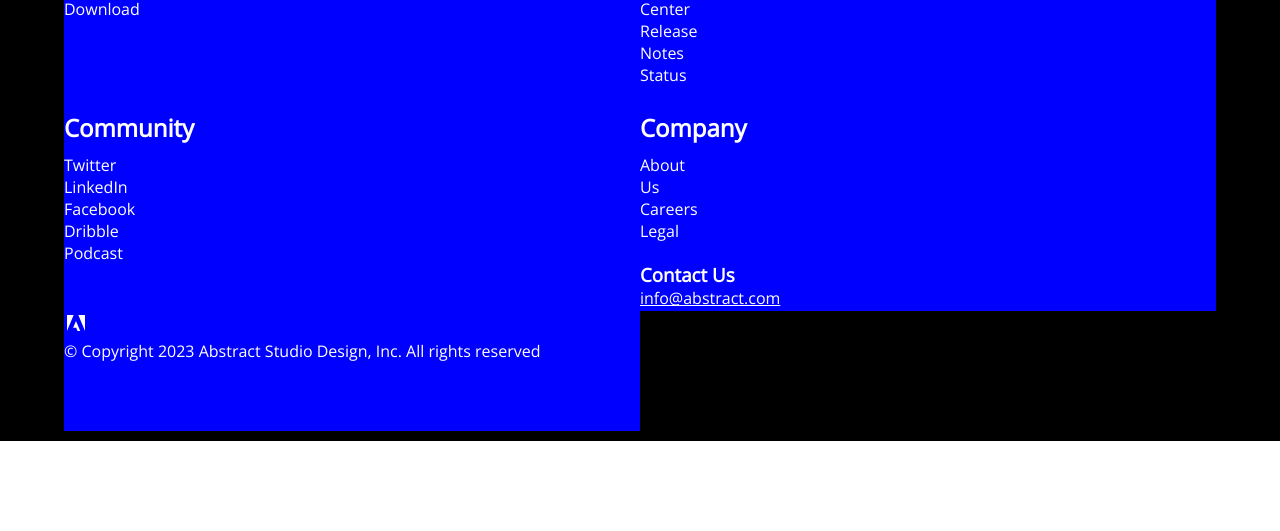
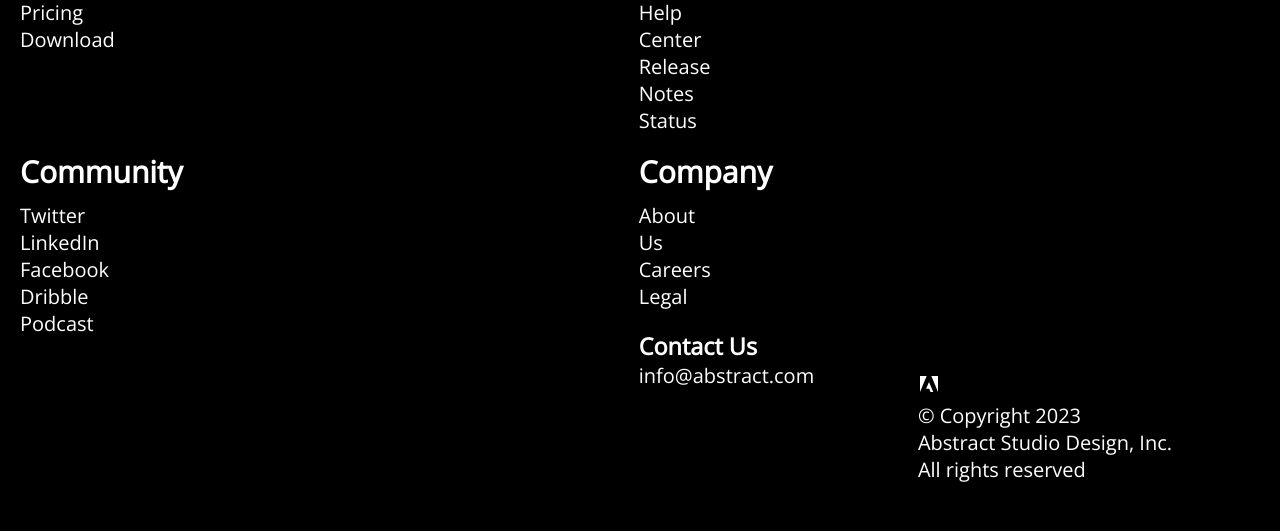
Before and after one commit to ViniiR/abstract, a website built with Parcel: page index.html in a window 1280 px wide. Shown: the part 1929-2460 px from the top of the page. Before the commit the page ends 2370 px from the top, so only its background shows below. Built offline with nearby package versions, Linux system fonts and the light colour scheme.

Commit message:
tablet media queries

```diff
--- a/index.html
+++ b/index.html
@@ -5,13 +5,14 @@
     <meta name="viewport" content="width=device-width, initial-scale=1.0">
     <title>Abstract</title>
     <link rel="stylesheet" href="scss/mobile.scss">
+    <link rel="stylesheet" href="scss/tablet.scss" media="(min-width: 768px)">
 </head>
 <body>
     <header>
         <section>
             <section>
                 <button>
-                    <svg xmlns="http://www.w3.org/2000/svg" width="24" height="24" viewBox="0 0 24 24"><path d="M21 19.966V4.034h-6.654zM3 4.034v15.932L9.658 4.034zM9.092 16.76h3.104l1.268 3.205h2.778L12.003 9.904z"></path></svg>
+                    <svg xmlns="http://www.w3.org/2000/svg" viewBox="0 0 24 24"><path d="M21 19.966V4.034h-6.654zM3 4.034v15.932L9.658 4.034zM9.092 16.76h3.104l1.268 3.205h2.778L12.003 9.904z"></path></svg>
                     Abstract
                 </button>
                 <a href="#">Help Center</a>
@@ -121,6 +122,8 @@
         </article>
     </main>
     <footer>
+        <article>
+            <article>
                 <section>
                     <h2>Abstract</h2>
                     <ul>
@@ -140,6 +143,8 @@
                         <li><a href="#">Status</a></li>
                     </ul>
                 </section>
+            </article>
+            <article>
                 <section>
                     <h2>Community</h2>
                     <ul>
@@ -164,15 +169,19 @@
                         <h3>Contact Us</h3>
                         <a href="">info@abstract.com</a>
                     </section>
+            </article>
             </section>
+        </article>
         <section>
             <section>
                 <svg xmlns="http://www.w3.org/2000/svg" width="24" height="24" viewBox="0 0 24 24" style="fill: white;"><path d="M21 19.966V4.034h-6.654zM3 4.034v15.932L9.658 4.034zM9.092 16.76h3.104l1.268 3.205h2.778L12.003 9.904z"></path></svg>
             </section>
             <section>
-                <p>
-                    &copy; Copyright 2023 Abstract Studio Design, Inc. All rights reserved
-                </p>
+                <pre>
+                    <p>&copy; Copyright 2023
+                        Abstract Studio Design, Inc.
+                        All rights reserved</p>
+                </pre>
             </section>
         </section>
     </footer>
--- a/scss/mobile.scss
+++ b/scss/mobile.scss
@@ -96,7 +96,10 @@
                 padding: 10px;
                 border-radius: 5px;
                 border: 1px solid black;
-                width: 80%;
+                width: 80vw;
+                &::placeholder {
+                    font-size: .8rem;
+                }
             }
         }
     }
@@ -121,7 +124,7 @@
             align-items: flex-start;
             justify-content: center;
             img {
-                width: 60px;
+                width: 3.5rem;
             }
         }
         section:last-child {
@@ -134,9 +137,6 @@
             height: 100%;
             h2 {
                 font-weight: 700;
-            }
-            p:first-child {
-
             }
             p:last-child {
                 a {
@@ -155,28 +155,28 @@
 }
 
 footer {
-    display: flex;
-    flex-flow: row  wrap;
-    padding: 10px;
+    padding: 20px 10px 10px 20px;
     background-color: black;
-    justify-content: center;
     & * {
         color: white;
+        text-decoration: none;
     }
-    & > section:not(section:last-child) {
-        width: 45vw;
-        background-color: blue;
+    & a:hover {
+        text-decoration: underline;
+    }
+    article {
+        article {
+            display: flex;
+            flex-flow: row wrap;
+            width: 99%;
+            & > section {
+                width: 50%;
                 height: 200px;
                 h2 {
                     margin-bottom: 10px;
                 }
                 ul {
                     list-style: none;
-            li {
-                a {
-                    text-decoration: none;
-                }
-            }
                 }
                 section {
                     h3 {
@@ -184,10 +184,21 @@
                     }
                 }
             }
-    & > section:last-child {
-        width: 45vw;
-        height: 120px;
-        background-color: blue;
-        margin-right: 45vw;
         }
     }
+    & > section {
+        width: 90vw;
+        text-align: left;
+        height: 120px;
+        margin-right: 45vw;
+        display: flex;
+        flex-direction: column;
+        justify-content: center;
+        padding-bottom: 20px;
+        section:last-child {
+            pre, pre p {
+                white-space: pre-line;
+            }
+        }
+    }
+}
--- /dev/null
+++ b/scss/tablet.scss
@@ -0,0 +1,44 @@
+html {
+    font-size: 20px;
+}
+
+header {
+    & > section:first-child {
+        padding: 20px;
+        section:first-child {
+            width: 50vw;
+            button {
+                width: 130px;
+            }
+        }
+    }
+    & > section:last-child {
+        section {
+            input {
+                width: 500px;
+            }
+        }
+    }
+}
+
+main {
+
+}
+
+footer {
+    flex-direction: row;
+    flex-wrap: nowrap;
+    & > article {
+        & > article {
+            height: 230px;
+            width: 50%;
+        }
+    }
+    & > section {
+        display: flex;
+        align-items: end;
+        section:first-child {
+            width: 255px;
+        }
+    }
+}
```
Also changed, not shown: dist/index.html, 9 other files. Lines whose indentation alone changed are shown as unchanged.
